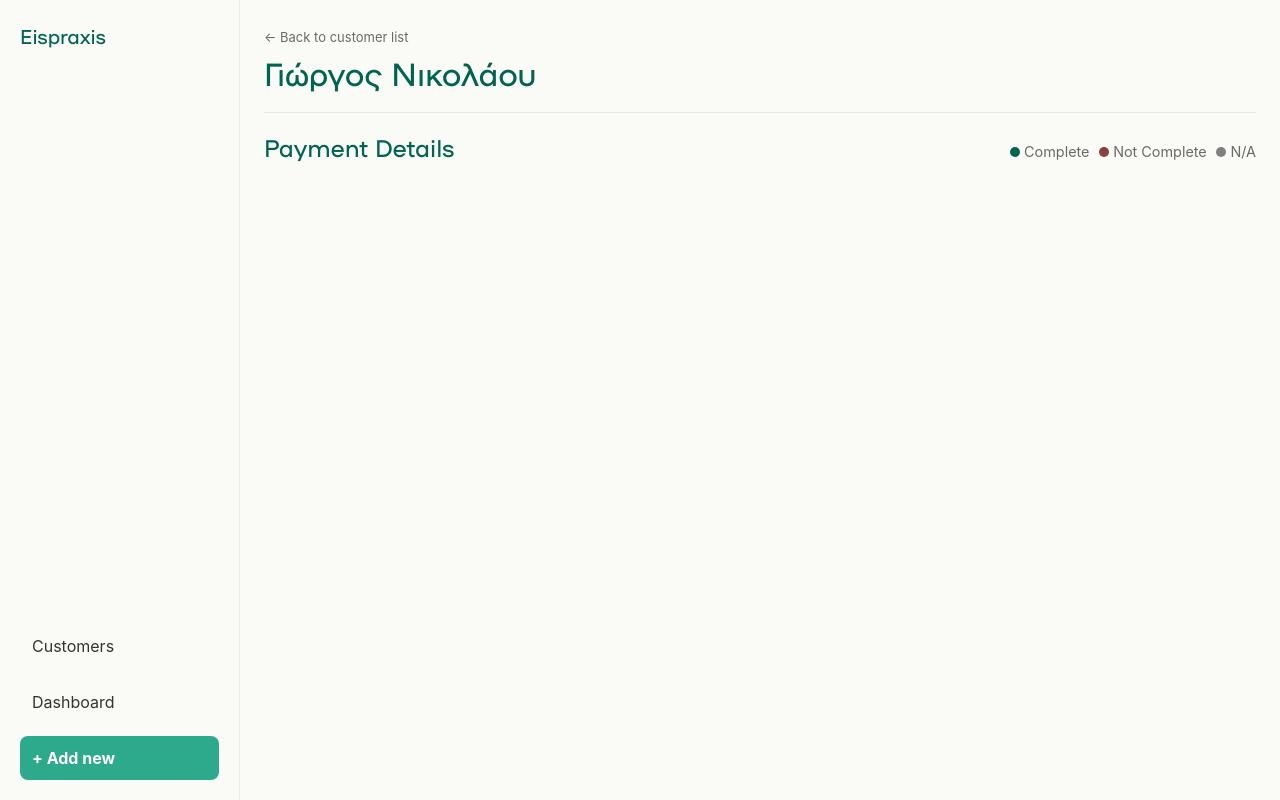
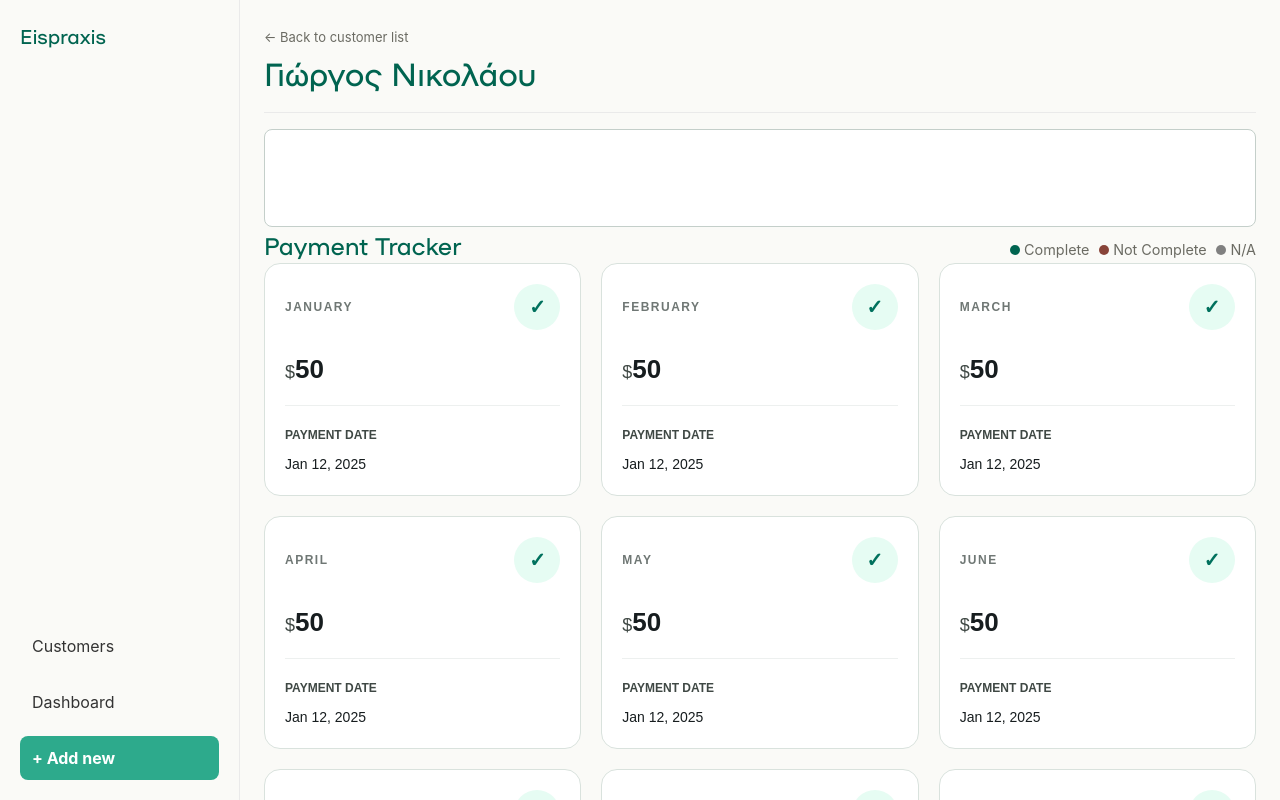
Before and after one commit to enjoythedivision/eispraxis, a React (Vite) app: page /customer/1 in a window 1280 px wide. Shown: the top 800 px of the page. Built offline with nearby package versions, Linux system fonts and the light colour scheme.

Commit message:
Refactor Customer page layout and styles; add PaymentCard and PaymentGrid components

```diff
--- a/src/App.scss
+++ b/src/App.scss
@@ -1,9 +1,10 @@
 .app {
   display: flex;
-  height: 100vh;
+  min-height: 100vh;
 }
 
 .main {
   flex: 1;
+  margin-left: 240px;
   padding: 24px;
 }
--- a/src/components/Sidebar.scss
+++ b/src/components/Sidebar.scss
@@ -1,14 +1,16 @@
 .sidebar {
+  position: fixed;
+  top: 0;
+  left: 0;
   width: 240px;
   height: 100vh;
   background: var(--bg);
   border-right: 1px solid #eaeaea;
-
   display: flex;
   flex-direction: column;
   justify-content: space-between;
-
   padding: 20px;
+  z-index: 10;
 }
 
 .sidebar__logo {
--- a/src/features/customers/pages/Customer.jsx
+++ b/src/features/customers/pages/Customer.jsx
@@ -19,15 +19,20 @@ export default function Customer() {
         <h1>{customer.name}</h1>
       </div>
       <div className="customer__sheet">
+        <div className="customer__notes">
+
+        </div>
         <div className="sheet__title">
-          <h2>Payment Details</h2>
+          <h2>Payment Tracker</h2>
           <span className="status__badges">
             <span><span className="complete"></span> Complete</span>
             <span><span className="incomplete"></span> Not Complete</span>
             <span><span className="na"></span> N/A</span>
           </span>
         </div>
-        <PaymentGrid/>
+        <div className="sheet__grid">
+          <PaymentGrid customer={customer}/>
+        </div>
 
       </div>
     </div>
--- a/src/features/customers/pages/Customer.scss
+++ b/src/features/customers/pages/Customer.scss
@@ -51,3 +51,11 @@
     justify-content: space-between;
     align-items: baseline;
 }
+
+.customer__notes {
+  width: 100%;
+  padding: 48px;
+  border: 1px solid #c4cfca;
+  border-radius: 8px;
+  background: #fff;
+}
--- a/src/features/customers/pages/PaymentCard.jsx
+++ b/src/features/customers/pages/PaymentCard.jsx
@@ -1,8 +1,21 @@
-import "./PaymentCard.scss"
+import "./PaymentCard.scss";
 
-export default function PaymentCard() {
-    return(
-        <>
-        </>
-    )
+export default function PaymentCard({month, amount}) {
+  return (
+    <div className="payment-card">
+      <div className="payment-card__top">
+        <p className="payment-card__month">{month}</p>
+        <button className="payment-card__status">✓</button>
+      </div>
+
+      <p className="payment-card__amount">
+        <span>$</span>{amount}
+      </p>
+
+      <hr />
+
+      <p className="payment-card__label">Payment Date</p>
+      <p className="payment-card__date">Jan 12, 2025</p>
+    </div>
+  );
 }
--- a/src/features/customers/pages/PaymentCard.scss
+++ b/src/features/customers/pages/PaymentCard.scss
@@ -0,0 +1,71 @@
+.payment-card {
+  width: 100%;
+
+  padding: 20px;
+  border: 1px solid #d9e2dd;
+  border-radius: 16px;
+  background: #fff;
+  font-family: Arial, sans-serif;
+
+  &__top {
+    display: flex;
+    justify-content: space-between;
+    align-items: center;
+    gap: 16px;
+  }
+
+  &__month {
+    margin: 0;
+    color: #6f7774;
+    font-size: 12px;
+    font-weight: 700;
+    letter-spacing: 1.5px;
+    text-transform: uppercase;
+  }
+
+  &__status {
+    width: 46px;
+    height: 46px;
+    border: none;
+    border-radius: 50%;
+    background: #e6fcf3;
+    color: #00715d;
+    font-size: 20px;
+    font-weight: 700;
+    cursor: pointer;
+  }
+
+  &__amount {
+    margin: 20px 0 16px;
+    color: #171d1f;
+    font-size: 26px;
+    font-weight: 800;
+
+    span {
+      font-size: 18px;
+      font-weight: 400;
+      color: #3f4844;
+    }
+  }
+
+  hr {
+    border: none;
+    border-top: 1px solid #edf0ef;
+    margin-bottom: 20px;
+  }
+
+  &__label {
+    margin: 0 0 10px;
+    color: #3f4844;
+    font-size: 12px;
+    font-weight: 800;
+    text-transform: uppercase;
+  }
+
+  &__date {
+    margin: 0;
+    color: #171d1f;
+    font-size: 14px;
+    font-weight: 500;
+  }
+}
--- a/src/features/customers/pages/PaymentGrid.jsx
+++ b/src/features/customers/pages/PaymentGrid.jsx
@@ -1,9 +1,25 @@
-import "./PaymentGrid.scss"
-import PaymentCard from "./PaymentCard"
+import PaymentCard from "./PaymentCard";
+import "./PaymentGrid.scss";
 
-export default function PaymentGrid() {
-    return(
-        <>
-        </>
-    )
+const months = [
+  "January", "February", "March",
+  "April", "May", "June",
+  "July", "August", "September",
+  "October", "November", "December"
+];
+
+export default function PaymentGrid({ customer }) {
+  if (!customer) return null;
+
+  return (
+    <div className="payment-grid">
+      {months.map((month) => (
+        <PaymentCard
+          key={month}
+          month={month}
+          amount={customer.monthlyFee}
+        />
+      ))}
+    </div>
+  );
 }
--- a/src/features/customers/pages/PaymentGrid.scss
+++ b/src/features/customers/pages/PaymentGrid.scss
@@ -0,0 +1,20 @@
+.payment-grid {
+  display: grid;
+  grid-template-columns: repeat(1, minmax(0, 1fr));
+  gap: 18px;
+  width: 100%;
+  align-items: start;
+}
+
+@media (min-width: 768px) {
+  .payment-grid {
+    grid-template-columns: repeat(2, minmax(0, 1fr));
+  }
+}
+
+@media (min-width: 1024px) {
+  .payment-grid {
+    grid-template-columns: repeat(3, minmax(0, 1fr));
+    gap: 20px;
+  }
+}
```
